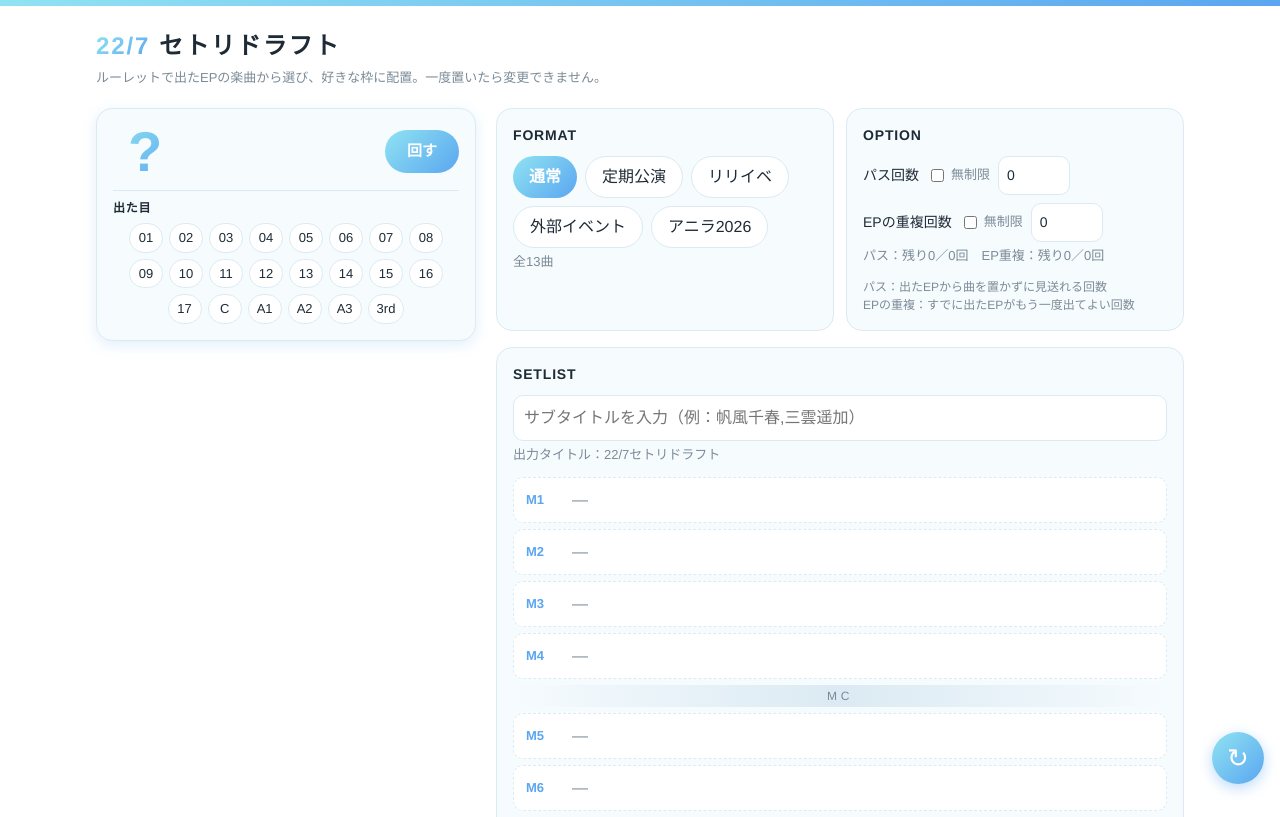
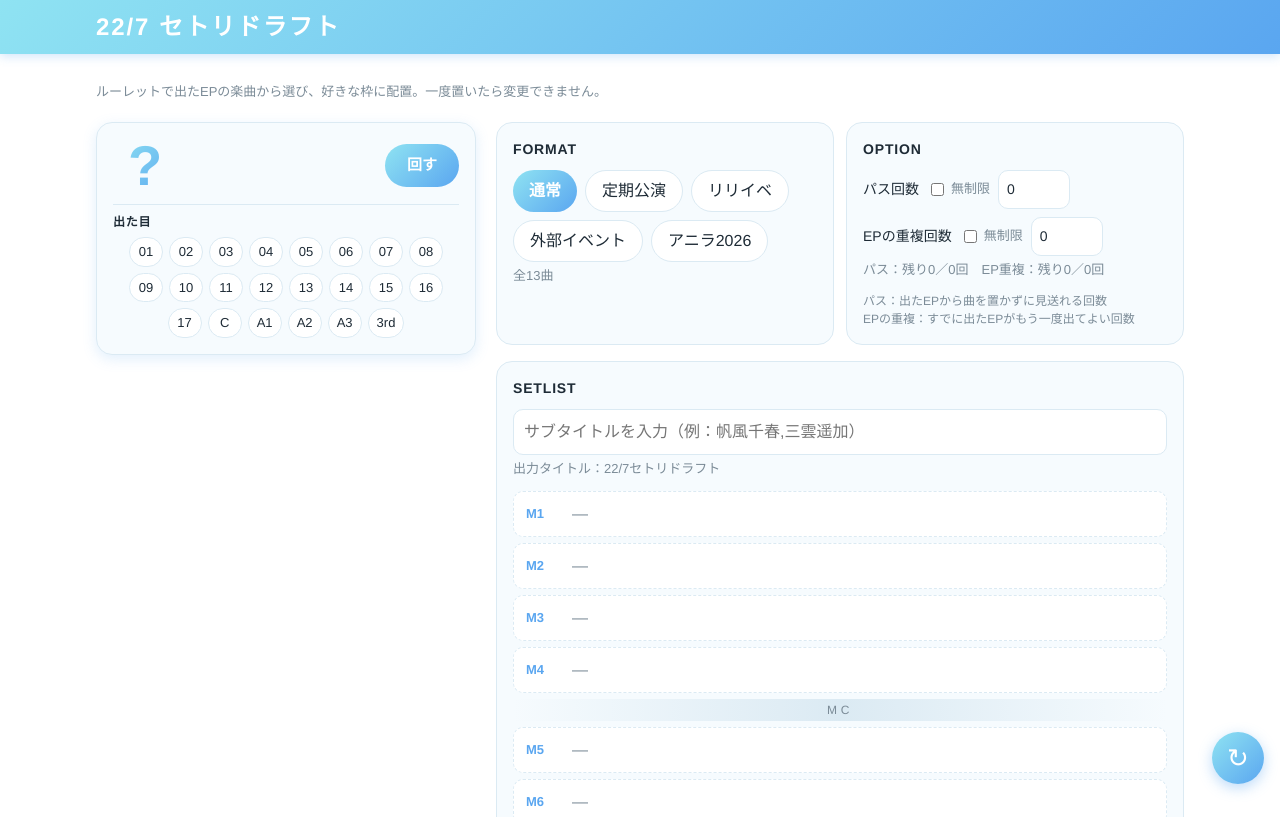
Before and after one commit to isshi89/22_7_Setlist_Draft, a plain HTML site: page index.html in a window 1280 px wide. Shown: the top 817 px of the page. Drawn offline with Linux system fonts and the light colour scheme.

Commit message:
addheader

```diff
--- a/index.html
+++ b/index.html
@@ -9,10 +9,15 @@
 <link rel="stylesheet" href="style.css">
 </head>
 <body>
+<!-- ===== ヘッダー（上部の帯。スクロールしても画面上部に残る） ===== -->
+<header class="site-header">
+  <div class="in">
+    <h1><span>22/7</span> セトリドラフト</h1>
+  </div>
+</header>
+
 <main>
 
-  <!-- ===== ページ見出し ===== -->
-  <h1><span>22/7</span> セトリドラフト</h1>
   <p class="sub">ルーレットで出たEPの楽曲から選び、好きな枠に配置。一度置いたら変更できません。</p>
 
   <!-- 画面の並び：
--- a/style.css
+++ b/style.css
@@ -28,6 +28,7 @@
   --g1:   #8fe3f2;   /* グラデの水色（明るい側） */
   --g2:   #5aa6f0;   /* グラデの青（濃い側） */
   --grad: linear-gradient(135deg, var(--g1), var(--g2));
+  --header-h: 46px;  /* ヘッダーの高さ（操作パネルの追従位置にも使う） */
 }
 
 /* ダークモード（端末の設定が暗いとき）。不要なら丸ごと削除してOK */
@@ -47,22 +48,21 @@ body {
   font-family: "Helvetica Neue", "Hiragino Sans", "Noto Sans JP", sans-serif;
   line-height: 1.5;
 }
-/* 画面上部のグラデの帯 */
-body::before {
-  content: "";
-  position: fixed; inset: 0 0 auto; height: 6px;
-  background: var(--grad);
-  z-index: 40;
+/* ヘッダー（上部のグラデの帯。タイトルを中に入れる） */
+.site-header {
+  position: sticky; top: 0; z-index: 40;
+  height: var(--header-h);
+  background: var(--grad); color: #fff;
+  box-shadow: 0 2px 10px rgba(90,166,240,.3);
+}
+.site-header .in {
+  max-width: 1120px; height: 100%; margin: 0 auto; padding: 0 12px;
+  display: flex; align-items: center;
 }
 main { max-width: 1120px; margin: 0 auto; padding: 20px 12px 100px; }  /* 下の余白は右下ボタンと重ならないため */
 
-h1 { font-size: 20px; letter-spacing: .08em; margin: 0 0 4px; font-weight: 700; }
-/* 「22/7」の文字をグラデにする */
-h1 span {
-  background: var(--grad);
-  -webkit-background-clip: text; background-clip: text;
-  color: transparent;
-}
+h1 { font-size: 20px; letter-spacing: .08em; margin: 0; font-weight: 700; line-height: 1; }
+h1 span { font-weight: 800; }   /* 「22/7」を太く */
 h2 { font-size: 14px; margin: 0 0 10px; letter-spacing: .06em; }
 .sub { color: var(--mute); font-size: 12px; margin: 0 0 14px; }
 
@@ -128,7 +128,7 @@ input:disabled { opacity: .5; }
 
 /* ---------- 5. 操作パネル（スクロールしても画面に追従） ---------- */
 .panel {
-  position: sticky; top: 8px; z-index: 20;     /* top：画面上端からの距離 */
+  position: sticky; top: calc(var(--header-h) + 8px); z-index: 20;     /* top：ヘッダーの下からの距離 */
   padding: 10px 12px;
   box-shadow: 0 4px 14px rgba(90,166,240,.18);
 }
@@ -168,7 +168,9 @@ input:disabled { opacity: .5; }
 
 /* タブレット：出た目を折り返して全部見せる／曲の選択は2列 */
 @media (min-width: 600px) {
-  .panel { top: 12px; padding: 12px 16px; }
+  :root { --header-h: 54px; }
+  .site-header .in { padding: 0 16px; }
+  .panel { top: calc(var(--header-h) + 12px); padding: 12px 16px; }
   .num { font-size: 48px; min-width: 64px; }
   .hd { display: block; }
   .chips { flex-wrap: wrap; overflow: visible; justify-content: center; }
@@ -178,7 +180,7 @@ input:disabled { opacity: .5; }
 
 /* PC：パネルは左カラム。曲の選択は1列で、長いときはパネル全体がスクロール */
 @media (min-width: 1024px) {
-  .panel { top: 14px; max-height: calc(100vh - 28px); overflow-y: auto; }
+  .panel { top: calc(var(--header-h) + 14px); max-height: calc(100vh - var(--header-h) - 28px); overflow-y: auto; }
   .num { font-size: 56px; }
   .songs { grid-template-columns: 1fr; max-height: none; overflow: visible; }
 }
```
